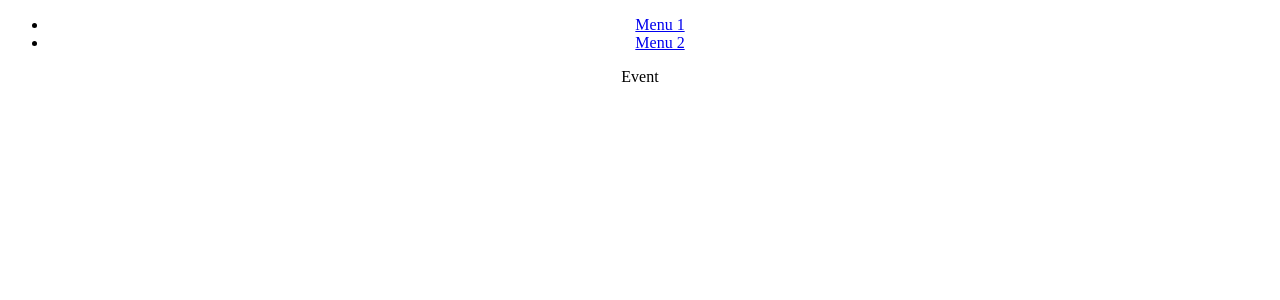
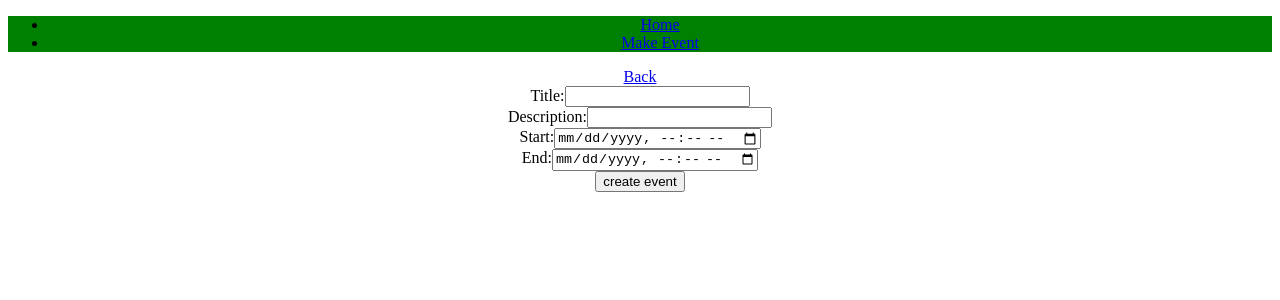
Before and after one commit to Ha-Young/Calendar-FrontEnd, a React (Create React App) app: page /event/new in a window 1280 px wide. Shown: the top 300 px of the page. Built offline with nearby package versions, Linux system fonts and the light colour scheme; no server answers.

Commit message:
chore: set basic components structure

```diff
--- a/src/components/App/App.js
+++ b/src/components/App/App.js
@@ -1,10 +1,14 @@
 import React, { useEffect } from 'react';
-import { Route, Switch } from 'react-router-dom';
+import { Route, Switch, Redirect } from 'react-router-dom';
 // TODO: We are using CSS Modules here.
 // Do your own research about CSS Modules.
 // For example, what is it? what are benefits?
 import styles from './App.module.css';
+
 import Header from '../Header/Header';
+import Calendar from '../Calendar/Calendar';
+import NewEventContainer from '../../containers/NewEventContainer/NewEventContainer';
+
 import { saveSampleData } from '../../utils/api';
 
 // Feel free to modify as you need.
@@ -17,12 +21,13 @@ function App() {
     <div className={styles.App}>
       <Header />
       <Switch>
-        <Route path='/' exact>
-          <div>Main</div>
+        <Route path='/calendar' exact>
+          <Calendar />
         </Route>
-        <Route path='/event'>
-          <div>Event</div>
+        <Route path='/event/new'>
+          <NewEventContainer />
         </Route>
+        {/* <Redirect to='/calendar' /> */}
       </Switch>
     </div>
   );
@@ -49,21 +54,23 @@ export default App;
       <Route path="/calendar">
         <Calendar>
           <PreviousButton />
+          <NextButton />
           <EventContainer> <-> [READ] getState() <-> RX <-> on() <-> FB
-            <WeeklyCardList>
+            <CardList>
               <DailyCard>
                 (<div>00:00</div> * 24)(?)
               </DailyCard>
-            </WeeklyCardList>
+            </CardList>
           </EventContainer>
-          <NextButton />
         </Calendar>
       </Route>
       <Route path="/event/new">
-        <Link path="/calender">
-          <BackButton />
-        </Link>
-        <ModalContainer ?? /> -> [WRITE] dispatch() -> RX -> write() -> FB -> [listener]
+        <NewEventContainer>
+          <Link path="/calender">
+            <BackButton />
+          </Link>
+          <ModalContainer ?? /> -> [WRITE] dispatch() -> RX -> write() -> FB -> [listener]
+        </NewEventContainer>
       </Route>
       <Redirect to="/calendar">
     </Switch>
--- /dev/null
+++ b/src/components/Calendar/Calendar.js
@@ -0,0 +1,17 @@
+import React from 'react';
+// import styles from './Calendar.module.css';
+
+import EventContainer from '../../containers/EventContainer/EventContainer';
+
+export default function Calendar() {
+  return (
+    <>
+      <div>Calendar</div>
+      <div>
+        <button>Previous</button>
+        <button>Next</button>
+      </div>
+      <EventContainer />
+    </>
+  );
+}
--- /dev/null
+++ b/src/components/DailyCard/DailyCard.js
@@ -0,0 +1,17 @@
+import React from 'react';
+import styles from './DailyCard.module.css';
+
+import TimeCell from '../TimeCell/TimeCell';
+
+export default function DailyCard() {
+  const arr = Array.from({ length: 24 });
+
+  return (
+    <div className={styles.DailyCard}>
+      DailyCard
+      {arr.map(() => {
+        return <TimeCell />;
+      })}
+    </div>
+  );
+}
--- /dev/null
+++ b/src/components/DailyCard/DailyCard.module.css
@@ -0,0 +1,4 @@
+.DailyCard {
+  margin: 0 20px;
+  border: 1px solid salmon;
+}
--- a/src/components/Header/Header.js
+++ b/src/components/Header/Header.js
@@ -1,14 +1,15 @@
 import React from 'react';
 import { Link } from 'react-router-dom';
+import styles from './Header.module.css';
 
 // TODO: Create your own header.
 export default function Header () {
   return (
-    <header>
+    <header className={styles.Header}>
       <nav>
         <ul>
-          <li><Link to='/'>Menu 1</Link></li>
-          <li><Link to='/event'>Menu 2</Link></li>
+          <li><Link to='/calendar'>Home</Link></li>
+          <li><Link to='/event/new'>Make Event</Link></li>
         </ul>
       </nav>
     </header>
--- /dev/null
+++ b/src/components/Header/Header.module.css
@@ -0,0 +1,3 @@
+.Header {
+  background-color: green;
+}
--- /dev/null
+++ b/src/components/TimeCell/TimeCell.js
@@ -0,0 +1,10 @@
+import React from 'react';
+import styles from './TimeCell.module.css';
+
+export default function TimeCell() {
+  return (
+    <div className={styles.TimeCell}>
+      Time Cell
+    </div>
+  );
+}
--- /dev/null
+++ b/src/components/TimeCell/TimeCell.module.css
@@ -0,0 +1,3 @@
+.TimeCell {
+  border: 1px solid slateblue;
+}
--- /dev/null
+++ b/src/containers/EventContainer/EventContainer.js
@@ -0,0 +1,18 @@
+import React from 'react';
+import styles from './EventContainer.module.css';
+
+import DailyCard from '../../components/DailyCard/DailyCard';
+
+export default function EventContainer() {
+  return (
+    <div className={styles.EventContainer}>
+      <DailyCard />
+      <DailyCard />
+      <DailyCard />
+      <DailyCard />
+      <DailyCard />
+      <DailyCard />
+      <DailyCard />
+    </div>
+  );
+}
--- /dev/null
+++ b/src/containers/EventContainer/EventContainer.module.css
@@ -0,0 +1,3 @@
+.EventContainer {
+  display: flex;
+}
--- /dev/null
+++ b/src/containers/NewEventContainer/NewEventContainer.js
@@ -0,0 +1,29 @@
+import React from 'react';
+import { Link } from 'react-router-dom';
+
+export default function NewEventContainer() {
+  return (
+    <>
+      <Link to='/calendar'>Back</Link>
+      <form action='/abcd' method="get">
+        <div>
+          <label htmlFor='title'>Title:</label>
+          <input type='text' id='title' />
+        </div>
+        <div>
+          <label htmlFor='description'>Description:</label>
+          <input type='text' id='description'/>
+        </div>
+        <div>
+          <label htmlFor='start-time'>Start:</label>
+          <input type='datetime-local' id='start-time'/>
+        </div>
+        <div>
+          <label htmlFor='end-time'>End:</label>
+          <input type='datetime-local' id='end-time'/>
+        </div>
+        <input type='submit' value='create event' />
+      </form>
+    </>
+  );
+}
```
